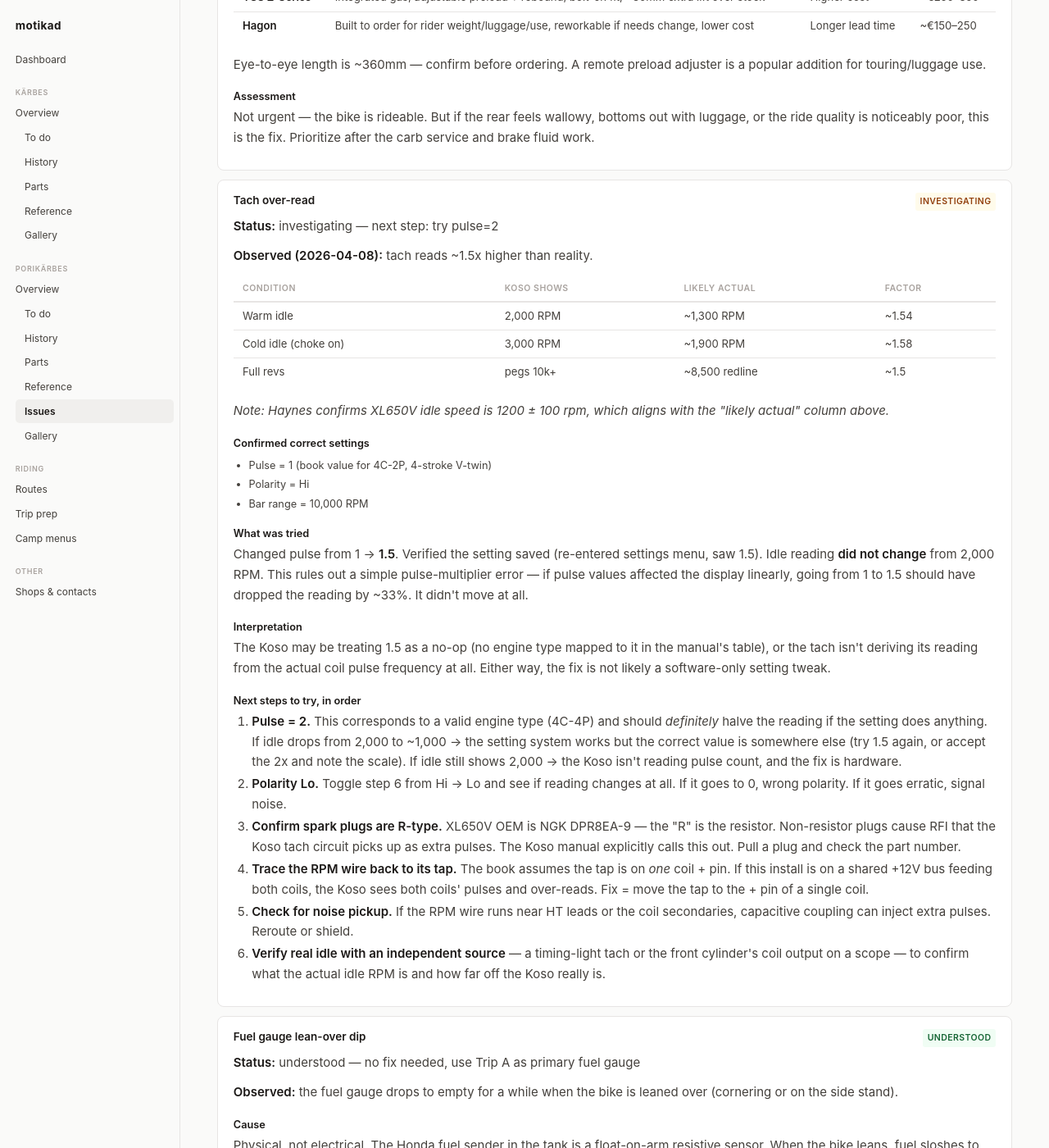
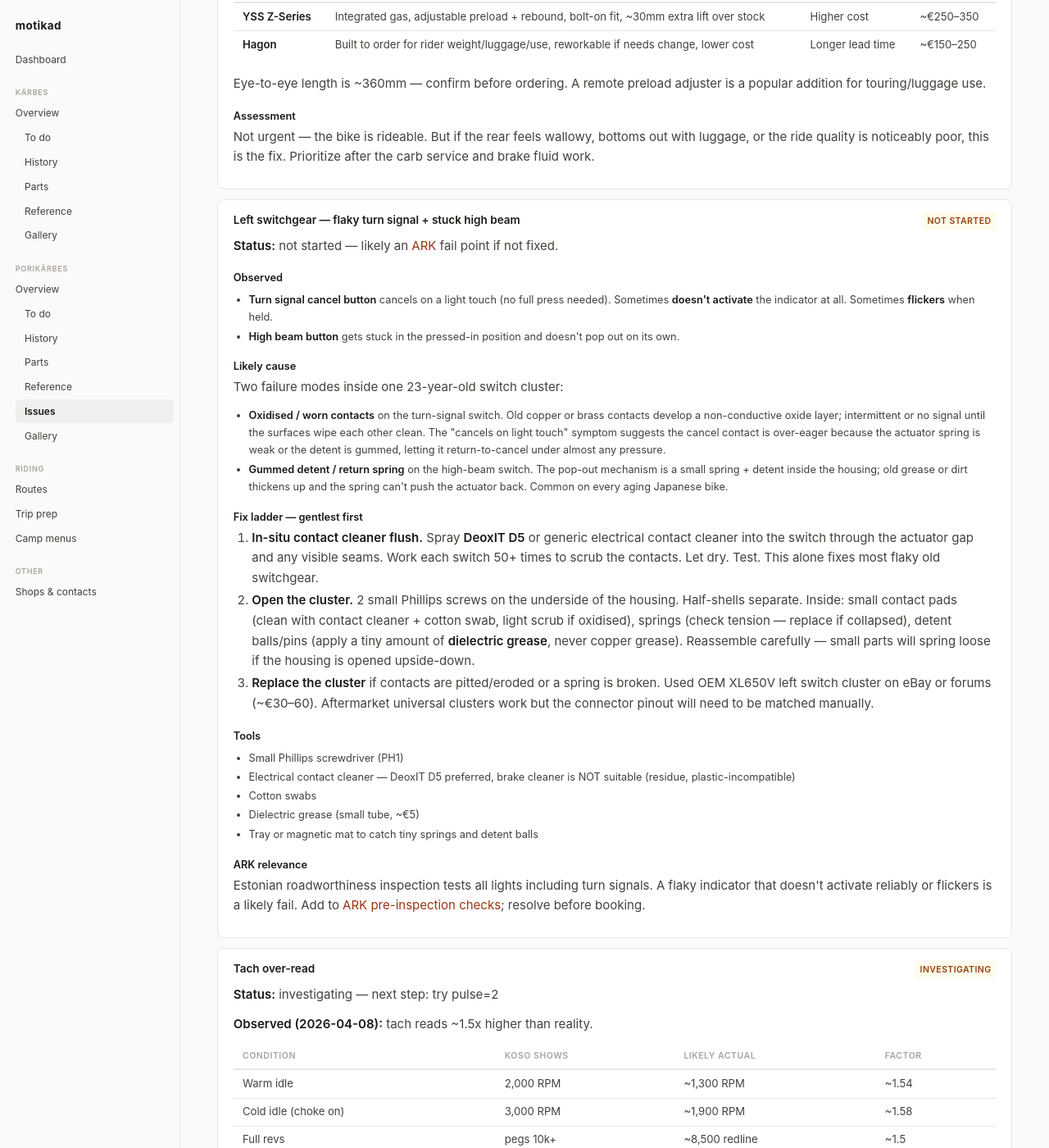
Before and after one commit to mats-johanson/motikad, a Jekyll site: the page built from bikes/honda-transalp-650/issues.html, in a window 1280 px wide and 1400 px high, scrolled down 4951 px. Shown: the whole window at 82% size. Built offline with Jekyll 4.4.1, drawn with Linux system fonts in a browser that asks for light colours; some of the changed text lies outside the part shown.

Commit message:
Add left switchgear issue (flaky turn signal + stuck high beam)
Cancel button cancels on a light touch, sometimes won't activate the
indicator, sometimes flickers; high beam button gets stuck in the
pressed-in position. 23-year-old switch cluster — likely oxidised contacts
plus a gummed detent / weak return spring. Issue entry covers the fix
ladder (DeoxIT in-situ flush → open and clean → replace cluster), tools,
and the ARK linkage. Cross-referenced from todo, the dashboard, and the
ARK pre-inspection check list.

```diff
--- a/bikes/honda-transalp-650/issues.html
+++ b/bikes/honda-transalp-650/issues.html
@@ -202,6 +202,7 @@ title: "Active Issues — Porikärbes"
     <ul>
       <li><strong>Headlight aim too high</strong> — will fail beam pattern check. See <a href="#headlight-barrel">headlight/barrel issue</a>. At minimum, need a temporary fix before the inspection even if the barrel relocation isn't done yet.</li>
       <li><strong>Brake fluid empty</strong> — visible through reservoir window. Inspector may flag this. See <a href="#brake-fluid">brake fluid issue</a>.</li>
+      <li><strong>Turn signals flaky</strong> — cancel button over-sensitive, sometimes won't activate, flickers. See <a href="#left-switchgear">left switchgear issue</a>. Inspector tests all four indicators.</li>
     </ul>
 
     <h4>Should check before inspection</h4>
@@ -254,6 +255,46 @@ title: "Active Issues — Porikärbes"
 
     <h4>Assessment</h4>
     <p>Not urgent — the bike is rideable. But if the rear feels wallowy, bottoms out with luggage, or the ride quality is noticeably poor, this is the fix. Prioritize after the carb service and brake fluid work.</p>
+  </div>
+
+  <div class="entry" id="left-switchgear">
+    <div class="entry-head">
+      <h3>Left switchgear — flaky turn signal + stuck high beam</h3>
+      <span class="badge badge-warn">not started</span>
+    </div>
+    <p><strong>Status:</strong> not started — likely an <a href="#ark-prep">ARK</a> fail point if not fixed.</p>
+
+    <h4>Observed</h4>
+    <ul>
+      <li><strong>Turn signal cancel button</strong> cancels on a light touch (no full press needed). Sometimes <strong>doesn't activate</strong> the indicator at all. Sometimes <strong>flickers</strong> when held.</li>
+      <li><strong>High beam button</strong> gets stuck in the pressed-in position and doesn't pop out on its own.</li>
+    </ul>
+
+    <h4>Likely cause</h4>
+    <p>Two failure modes inside one 23-year-old switch cluster:</p>
+    <ul>
+      <li><strong>Oxidised / worn contacts</strong> on the turn-signal switch. Old copper or brass contacts develop a non-conductive oxide layer; intermittent or no signal until the surfaces wipe each other clean. The "cancels on light touch" symptom suggests the cancel contact is over-eager because the actuator spring is weak or the detent is gummed, letting it return-to-cancel under almost any pressure.</li>
+      <li><strong>Gummed detent / return spring</strong> on the high-beam switch. The pop-out mechanism is a small spring + detent inside the housing; old grease or dirt thickens up and the spring can't push the actuator back. Common on every aging Japanese bike.</li>
+    </ul>
+
+    <h4>Fix ladder — gentlest first</h4>
+    <ol>
+      <li><strong>In-situ contact cleaner flush.</strong> Spray <strong>DeoxIT D5</strong> or generic electrical contact cleaner into the switch through the actuator gap and any visible seams. Work each switch 50+ times to scrub the contacts. Let dry. Test. This alone fixes most flaky old switchgear.</li>
+      <li><strong>Open the cluster.</strong> 2 small Phillips screws on the underside of the housing. Half-shells separate. Inside: small contact pads (clean with contact cleaner + cotton swab, light scrub if oxidised), springs (check tension — replace if collapsed), detent balls/pins (apply a tiny amount of <strong>dielectric grease</strong>, never copper grease). Reassemble carefully — small parts will spring loose if the housing is opened upside-down.</li>
+      <li><strong>Replace the cluster</strong> if contacts are pitted/eroded or a spring is broken. Used OEM XL650V left switch cluster on eBay or forums (~€30–60). Aftermarket universal clusters work but the connector pinout will need to be matched manually.</li>
+    </ol>
+
+    <h4>Tools</h4>
+    <ul>
+      <li>Small Phillips screwdriver (PH1)</li>
+      <li>Electrical contact cleaner — DeoxIT D5 preferred, brake cleaner is NOT suitable (residue, plastic-incompatible)</li>
+      <li>Cotton swabs</li>
+      <li>Dielectric grease (small tube, ~€5)</li>
+      <li>Tray or magnetic mat to catch tiny springs and detent balls</li>
+    </ul>
+
+    <h4>ARK relevance</h4>
+    <p>Estonian roadworthiness inspection tests all lights including turn signals. A flaky indicator that doesn't activate reliably or flickers is a likely fail. Add to <a href="#ark-prep">ARK pre-inspection checks</a>; resolve before booking.</p>
   </div>
 
   <div class="entry" id="tach-over-read">
--- a/bikes/honda-transalp-650/todo.html
+++ b/bikes/honda-transalp-650/todo.html
@@ -23,6 +23,10 @@
       <a href="{{ '/bikes/honda-transalp-650/issues.html#oil-bash-plate' | relative_url }}"><strong>Oil on bash plate</strong></a> — clean and ride to identify source (likely valve cover gasket or starter O-ring)
     </li>
     <li>
+      <span class="p soon">Soon</span>
+      <a href="{{ '/bikes/honda-transalp-650/issues.html#left-switchgear' | relative_url }}"><strong>Left switchgear</strong></a> — flaky turn signal cancel + stuck high beam; clean contacts (ARK blocker)
+    </li>
+    <li>
       <span class="p deadline">Deadline</span>
       <a href="{{ '/bikes/honda-transalp-650/issues.html#ark-prep' | relative_url }}"><strong>ARK re-inspection</strong></a> — due <span data-deadline="2026-05-31">05/2026</span>. Headlight aim + brake fluid are blockers
     </li>
--- a/index.html
+++ b/index.html
@@ -63,7 +63,7 @@ title: motikad
       </div>
       <ul class="todo-list">
         <li><b class="p now">Now</b> <a href="{{ '/bikes/honda-transalp-650/issues.html#carb-service' | relative_url }}"><strong>Left lean stall</strong></a> — try mixture screws first, carb pull if that fails</li>
-        <li><b class="p soon">Soon</b> <a href="{{ '/bikes/honda-transalp-650/issues.html#brake-fluid' | relative_url }}"><strong>Brake fluid</strong></a> · <a href="{{ '/bikes/honda-transalp-650/issues.html#headlight-barrel' | relative_url }}"><strong>Headlight/barrel</strong></a> · <a href="{{ '/bikes/honda-transalp-650/issues.html#oil-bash-plate' | relative_url }}"><strong>Oil leak</strong></a></li>
+        <li><b class="p soon">Soon</b> <a href="{{ '/bikes/honda-transalp-650/issues.html#brake-fluid' | relative_url }}"><strong>Brake fluid</strong></a> · <a href="{{ '/bikes/honda-transalp-650/issues.html#headlight-barrel' | relative_url }}"><strong>Headlight/barrel</strong></a> · <a href="{{ '/bikes/honda-transalp-650/issues.html#oil-bash-plate' | relative_url }}"><strong>Oil leak</strong></a> · <a href="{{ '/bikes/honda-transalp-650/issues.html#left-switchgear' | relative_url }}"><strong>Switchgear</strong></a></li>
         <li><b class="p now">Deadline</b> <a href="{{ '/bikes/honda-transalp-650/issues.html#ark-prep' | relative_url }}"><strong>ARK re-inspection</strong></a> — <span data-deadline="2026-05-31">05/2026</span></li>
         <li><b class="p later">Later</b> <a href="{{ '/bikes/honda-transalp-650/issues.html#tach-over-read' | relative_url }}"><strong>KOSO tach</strong></a> · <a href="{{ '/bikes/honda-transalp-650/issues.html#rear-shock' | relative_url }}"><strong>Rear shock</strong></a> · <strong>21" wheel</strong></li>
       </ul>
```
